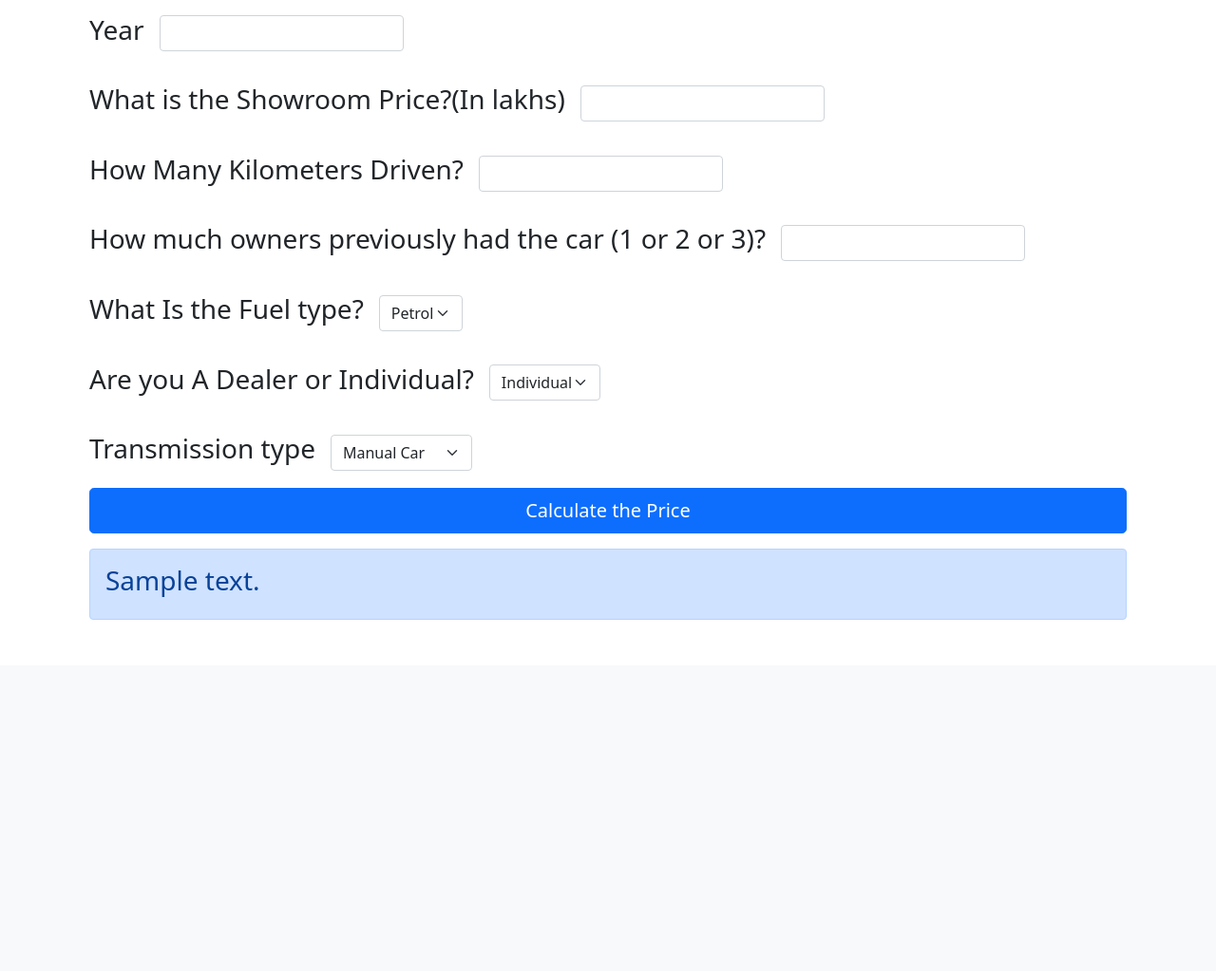
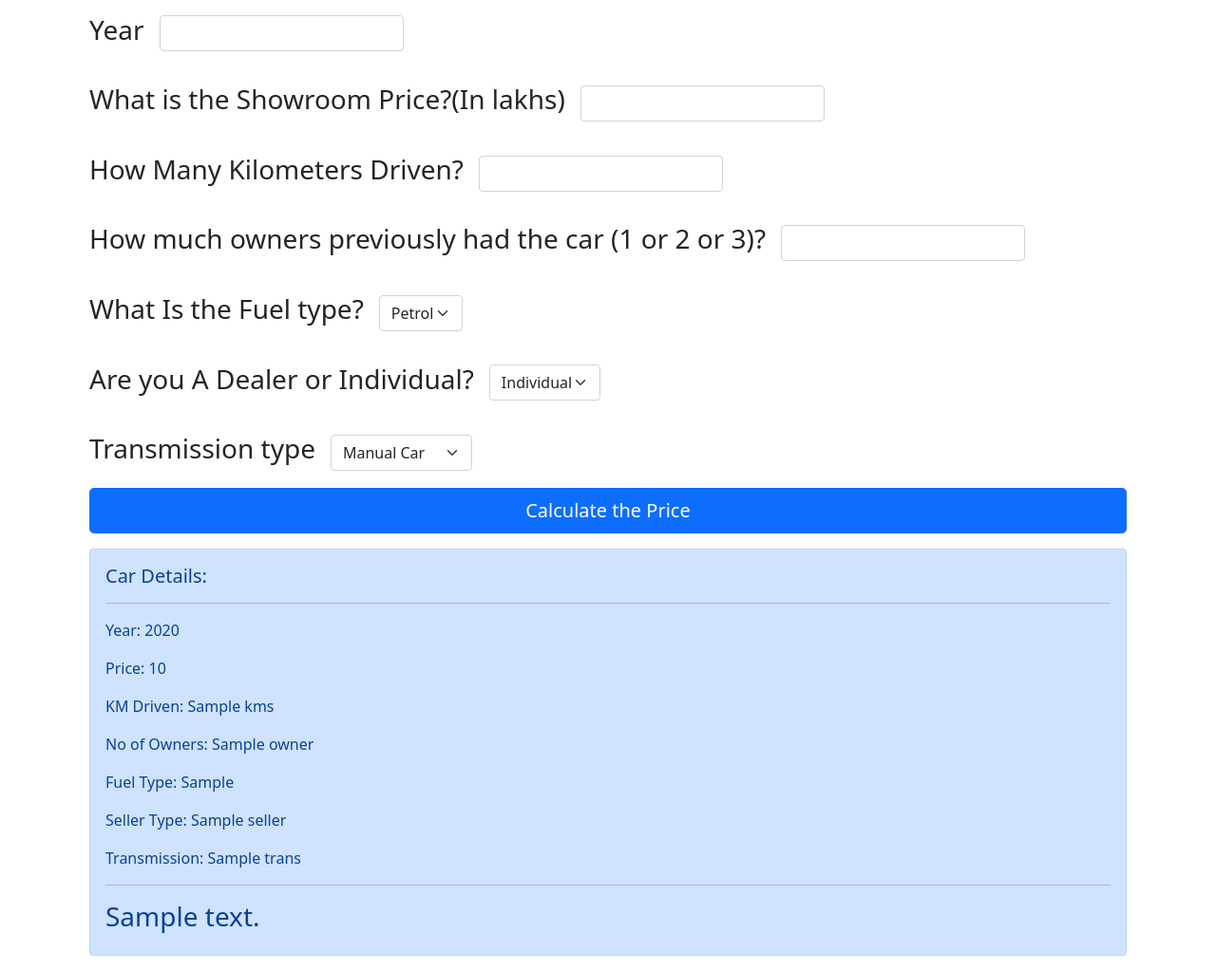
Before and after one commit to SrijanDas/used-car-price-prediction, a Flask app: template templates/home.html in a window 1280 px wide. Shown: the part 99-1122 px from the top of the page at 95% size. Before the commit the page ends 752 px from the top, so only its background shows below. Run offline with Flask 2, Linux system fonts and the light colour scheme; the template is opened without the code that fills it: most values are stand-ins (such as "Sample title", 1, 10 or a date in 2020); parts of the project's set-up code (start-up, migrations or seed data) failed here and were passed over.

Commit message:
improved ui

```diff
--- a/app.py
+++ b/app.py
@@ -15,7 +15,9 @@ def Home():
 standard_to = StandardScaler()
 @app.route("/predict", methods=['POST'])
 def predict():
-    Fuel_Type_Diesel=0
+    CURRENT_YEAR = 2021
+    Fuel_Type_Diesel = 0
+
     if request.method == 'POST':
         Year = int(request.form['Year'])
         Present_Price=float(request.form['Present_Price'])
@@ -23,29 +25,48 @@ def predict():
         Kms_Driven2=np.log(Kms_Driven)
         Owner=int(request.form['Owner'])
         Fuel_Type_Petrol=request.form['Fuel_Type_Petrol']
+        Seller_Type_Individual=request.form['Seller_Type_Individual']
+        Transmission_Mannual=request.form['Transmission_Mannual']
+
+        car_details = {
+                'year': Year,
+                'price': Present_Price,
+                'kms': Kms_Driven,
+                'owner': Owner,
+                'fuel_type': Fuel_Type_Petrol,
+                'seller': Seller_Type_Individual,
+                'trans': Transmission_Mannual,
+            }
+
         if(Fuel_Type_Petrol=='Petrol'):
                 Fuel_Type_Petrol=1
                 Fuel_Type_Diesel=0
         else:
             Fuel_Type_Petrol=0
             Fuel_Type_Diesel=1
-        Year=2020-Year
-        Seller_Type_Individual=request.form['Seller_Type_Individual']
+
+
         if(Seller_Type_Individual=='Individual'):
             Seller_Type_Individual=1
         else:
             Seller_Type_Individual=0
-        Transmission_Mannual=request.form['Transmission_Mannual']
+
+
         if(Transmission_Mannual=='Mannual'):
             Transmission_Mannual=1
         else:
             Transmission_Mannual=0
+
+
+        Year = CURRENT_YEAR - Year
+
         prediction=model.predict([[Present_Price,Kms_Driven2,Owner,Year,Fuel_Type_Diesel,Fuel_Type_Petrol,Seller_Type_Individual,Transmission_Mannual]])
         output=round(prediction[0],2)
+
         if output<0:
             return render_template('home.html', prediction_texts="Sorry, we cannot predict the price.")
         else:
-            return render_template('home.html', prediction_text="Selling Price: {}".format(output))
+            return render_template('home.html', prediction_text="Selling Price: {}".format(output), car_details=car_details)
     else:
         return render_template('home.html')
 
--- a/templates/home.html
+++ b/templates/home.html
@@ -91,6 +91,19 @@
     {% if prediction_text %}
 
     <div class="alert alert-primary my-3" role="alert">
+        <h5>Car Details: </h5>
+        <hr>
+
+        <p>Year: {{car_details.year}}</p>
+        <p>Price: {{car_details.price}}</p>
+        <p>KM Driven: {{car_details.kms}}</p>
+        <p>No of Owners: {{car_details.owner}}</p>
+        <p>Fuel Type: {{car_details.fuel_type}}</p>
+        <p>Seller Type: {{car_details.seller}}</p>
+        <p>Transmission: {{car_details.trans}}</p>
+
+        <hr>
+
         <h3>{{prediction_text}}</h3>
     </div>
 
```
